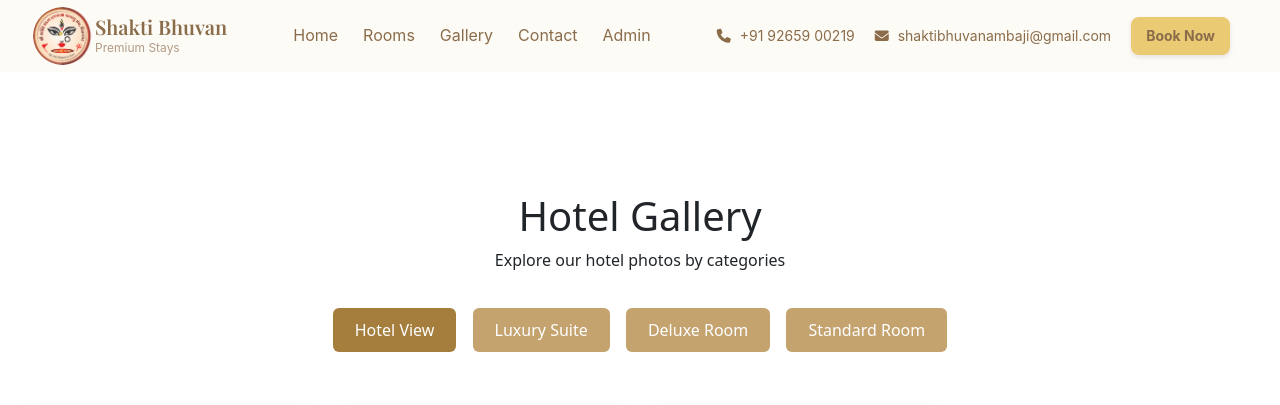
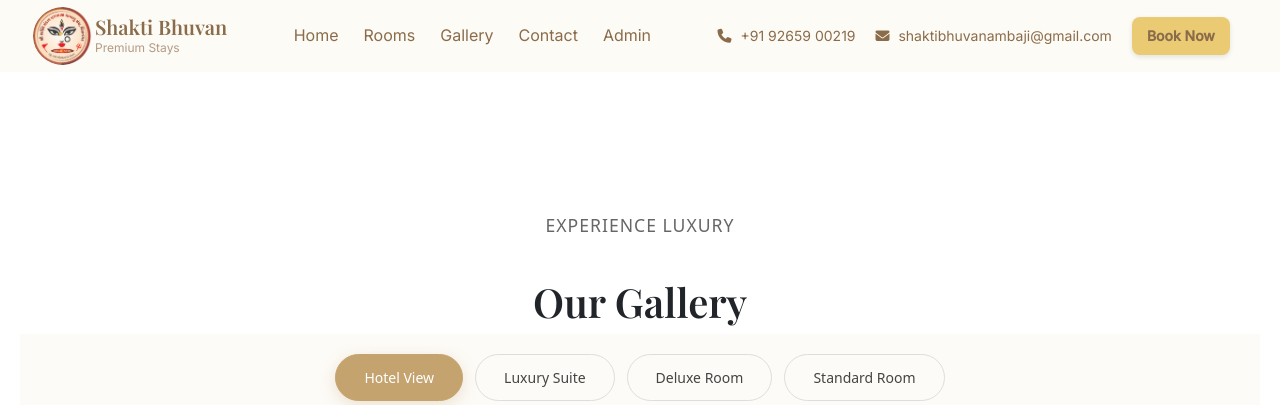
Before and after one commit to Herin27/shakti_bhuvan, a PHP site: page /gallery.php in a window 1280 px wide. Shown: the top 405 px of the page. Run offline with PHP 8.4, Linux system fonts and the light colour scheme; data comes from the database, SQL or seed files in the repository.

Commit message:
Update gallery and rooms pages with improved styling and layout; enhance category filter and lightbox functionality

```diff
--- a/gallery.php
+++ b/gallery.php
@@ -15,53 +15,105 @@ $categories = ['Hotel View', 'Luxury Suite', 'Deluxe Room', 'Standard Room'];
 <html lang="en">
 <head>
     <meta charset="UTF-8">
-    <title>Hotel Gallery</title>
+    <meta name="viewport" content="width=device-width, initial-scale=1.0">
+    <title>Gallery | Shakti Bhuvan</title>
 
     <link rel="icon" href="assets/images/logo.png" type="image/x-icon">
     <link rel="stylesheet" href="./assets/css/navbar.css">
+    <link rel="stylesheet" href="https://cdnjs.cloudflare.com/ajax/libs/font-awesome/6.4.0/css/all.min.css">
+    <link href="https://fonts.googleapis.com/css2?family=Playfair+Display:wght@600;700&family=Inter:wght@300;400;500&display=swap" rel="stylesheet">
 
     <style>
+        :root {
+            --primary-gold: #c4a36f;
+            --dark-gold: #a57e3d;
+            --bg-cream: #fdfbf6;
+            --text-dark: #2c2c2c;
+        }
+
         body {
             margin: 0;
+            font-family: 'Inter', sans-serif;
+            background: var(--bg-cream);
+            color: var(--text-dark);
+        }
+
+        h1 {
             font-family: 'Playfair Display', serif;
-            background: #fdfbf6;
+            font-size: 3rem;
+            margin-bottom: 10px;
+            color: #1a1a1a;
+        }
+
+        .subtitle {
+            font-size: 1.1rem;
+            color: #666;
+            letter-spacing: 1px;
+            text-transform: uppercase;
+            margin-bottom: 40px;
         }
 
         main {
-            padding-top: 120px;
-            max-width: 1800px;
+            padding-top: 140px;
+            max-width: 1400px;
             margin: auto;
+            margin-bottom: 110px;
+            padding-left: 20px;
+            padding-right: 20px;
+            min-height: 80vh;
         }
 
-        h1, p {
-            text-align: center;
+        /* --- Category Filter Styling --- */
+        .category-wrapper {
+            position: sticky;
+            top: 80px;
+            z-index: 10;
+            background: rgba(253, 251, 246, 0.8);
+            backdrop-filter: blur(10px);
+            padding: 20px 0;
+            margin-bottom: 40px;
         }
 
-        /* Category Buttons */
         .category-buttons {
-            text-align: center;
-            margin: 30px 0;
+            display: flex;
+            justify-content: center;
+            flex-wrap: wrap;
+            gap: 12px;
         }
 
         .category-buttons button {
-            margin: 6px;
-            padding: 10px 22px;
-            border: none;
-            background: #c4a36f;
-            color: #fff;
-            font-size: 16px;
-            border-radius: 6px;
+            padding: 12px 28px;
+            border: 1px solid #ddd;
+            background: transparent;
+            color: #444;
+            font-size: 14px;
+            font-weight: 500;
+            border-radius: 50px;
             cursor: pointer;
+            transition: all 0.3s ease;
         }
 
-        .category-buttons button.active,
-        .category-buttons button:hover {
-            background: #a57e3d;
+        .category-buttons button.active {
+            background: var(--primary-gold);
+            color: #fff;
+            border-color: var(--primary-gold);
+            box-shadow: 0 4px 15px rgba(196, 163, 111, 0.3);
         }
 
-        /* Gallery Grid */
+        .category-buttons button:hover:not(.active) {
+            border-color: var(--primary-gold);
+            color: var(--primary-gold);
+        }
+
+        /* --- Gallery Grid Layout --- */
         .gallery-section {
             display: none;
+            animation: fadeIn 0.6s ease;
+        }
+
+        @keyframes fadeIn {
+            from { opacity: 0; transform: translateY(10px); }
+            to { opacity: 1; transform: translateY(0); }
         }
 
         .gallery-section.active {
@@ -159,27 +227,32 @@ $categories = ['Hotel View', 'Luxury Suite', 'Deluxe Room', 'Standard Room'];
 <?php include 'header.php'; ?>
 
 <main>
-    <h1>Hotel Gallery</h1>
-    <p>Explore our hotel photos by categories</p>
+    <div style="text-align: center;">
+        <p class="subtitle">Experience Luxury</p>
+        <h1>Our Gallery</h1>
+    </div>
 
-    <!-- CATEGORY BUTTONS -->
+    <div class="category-wrapper">
         <div class="category-buttons">
-        <?php foreach ($categories as $cat): ?>
-            <button onclick="showCategory('<?php echo $cat; ?>', this)">
+            <?php foreach ($categories as $index => $cat): ?>
+                <button class="<?php echo $index === 0 ? 'active' : ''; ?>" onclick="showCategory('<?php echo str_replace(' ', '-', $cat); ?>', this)">
                     <?php echo $cat; ?>
                 </button>
             <?php endforeach; ?>
         </div>
+    </div>
 
-    <!-- GALLERY -->
-    <?php foreach ($gallery as $type => $images): ?>
-<div class="gallery-section" id="<?php echo $type; ?>">
+    <?php foreach ($gallery as $type => $images):
+        $safe_id = str_replace(' ', '-', $type);
+    ?>
+    <div class="gallery-section" id="<?php echo $safe_id; ?>">
         <div class="gallery-container">
             <?php foreach ($images as $index => $img): ?>
-        <div class="gallery-item"
-             onclick="openLightbox('<?php echo $type; ?>', <?php echo $index; ?>)">
-            <img src="<?php echo $img['image_url']; ?>">
-            <div class="gallery-caption"><?php echo $type; ?></div>
+                <div class="gallery-item" onclick="openLightbox('<?php echo $type; ?>', <?php echo $index; ?>)">
+                    <img src="<?php echo $img['image_url']; ?>" alt="<?php echo $type; ?>" loading="lazy">
+                    <div class="gallery-overlay">
+                        <div class="overlay-text"><i class="fa fa-search-plus"></i> View Image</div>
+                    </div>
                 </div>
             <?php endforeach; ?>
         </div>
@@ -202,15 +274,21 @@ const galleryData = <?php echo json_encode($gallery); ?>;
 let currentCategory = "";
 let currentIndex = 0;
 
-function showCategory(cat, btn) {
+function showCategory(id, btn) {
     document.querySelectorAll('.gallery-section').forEach(s => s.classList.remove('active'));
     document.querySelectorAll('.category-buttons button').forEach(b => b.classList.remove('active'));
-    document.getElementById(cat).classList.add('active');
+
+    const target = document.getElementById(id);
+    if(target) {
+        target.classList.add('active');
         btn.classList.add('active');
     }
+}
 
+// Set default view on load
 document.addEventListener("DOMContentLoaded", () => {
-    document.querySelector(".category-buttons button")?.click();
+    const firstBtn = document.querySelector(".category-buttons button");
+    if(firstBtn) firstBtn.click();
 });
 
 function openLightbox(category, index) {
@@ -218,11 +296,16 @@ function openLightbox(category, index) {
     currentIndex = index;
     updateImage();
     document.getElementById('lightbox').classList.add('active');
+    document.body.style.overflow = 'hidden'; // Stop scrolling
 }
 
 function updateImage() {
-    document.getElementById('lightbox-img').src =
-        galleryData[currentCategory][currentIndex].image_url;
+    const img = document.getElementById('lightbox-img');
+    img.style.opacity = '0';
+    setTimeout(() => {
+        img.src = galleryData[currentCategory][currentIndex].image_url;
+        img.style.opacity = '1';
+    }, 150);
 }
 
 function nextImage() {
@@ -231,23 +314,21 @@ function nextImage() {
 }
 
 function prevImage() {
-    currentIndex = (currentIndex - 1 + galleryData[currentCategory].length) %
-                   galleryData[currentCategory].length;
+    currentIndex = (currentIndex - 1 + galleryData[currentCategory].length) % galleryData[currentCategory].length;
     updateImage();
 }
 
 function closeLightbox() {
     document.getElementById('lightbox').classList.remove('active');
+    document.body.style.overflow = 'auto';
 }
 
+// Keyboard navigation
 document.addEventListener('keydown', e => {
+    if (!document.getElementById('lightbox').classList.contains('active')) return;
     if (e.key === "ArrowRight") nextImage();
     if (e.key === "ArrowLeft") prevImage();
     if (e.key === "Escape") closeLightbox();
-});
-
-document.getElementById('lightbox').addEventListener('click', e => {
-    if (e.target.id === "lightbox") closeLightbox();
 });
 </script>
 
```
Also changed, not shown: other parts of gallery.php (+57 -42 lines), assets/css/style.css (+4 -4 lines), rooms.php (+13 -0 lines). Lines whose indentation alone changed are shown as unchanged.
